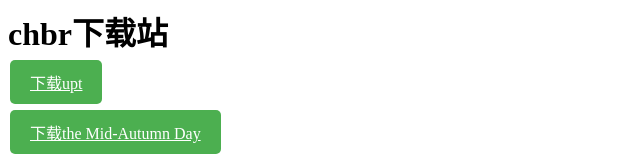
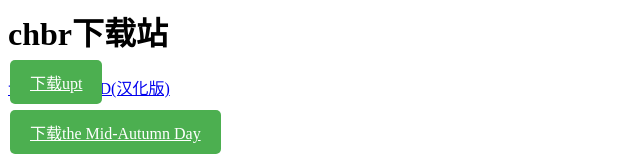
Before and after one commit to wxs2010/wxs2010.github.io, a plain HTML site: page index.html in a window 1280 px wide. Shown: the top 158 px of the page, without its empty margins (0-640 px from the left). Drawn offline with Linux system fonts and the light colour scheme.

Commit message:
Update index.html

```diff
--- a/index.html
+++ b/index.html
@@ -65,5 +65,6 @@
 		<a href="See Tình - Hoang Thuy Linh.mp3" download id="download-btn3">下载See Tình</a>
 		<a href="8上U 8 课文 Thanksgiving in North America  (By Miss Song).mp3" download id="download-btn4">下载8上U8课文</a>
 		<a href="xyn.png" download id="download-btn5">下载肖亚鸟</a>
+		<a href="https://wxs2010.github.io/H3D">访问Hideout3D(汉化版)</a>
 	</body>
 </html>
```
